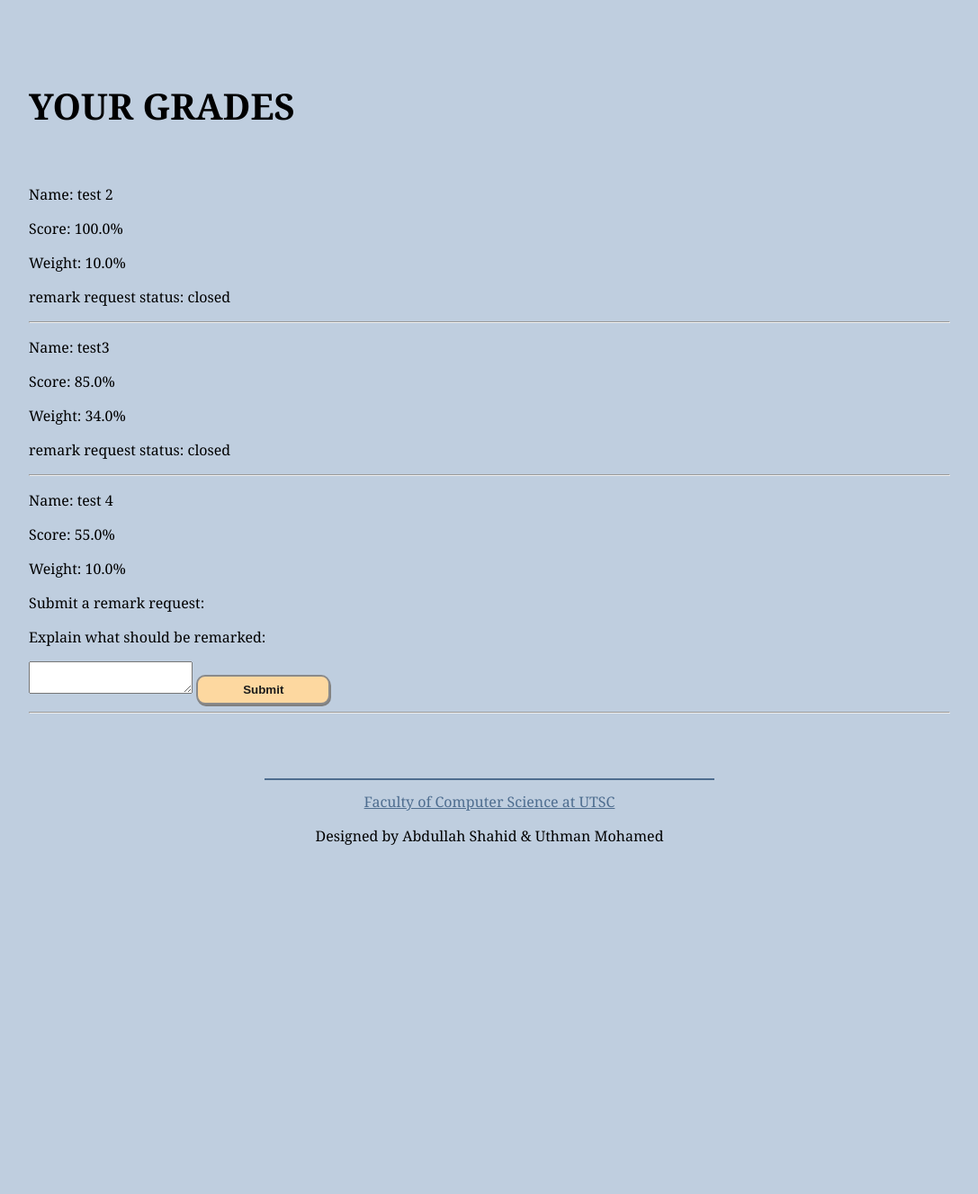
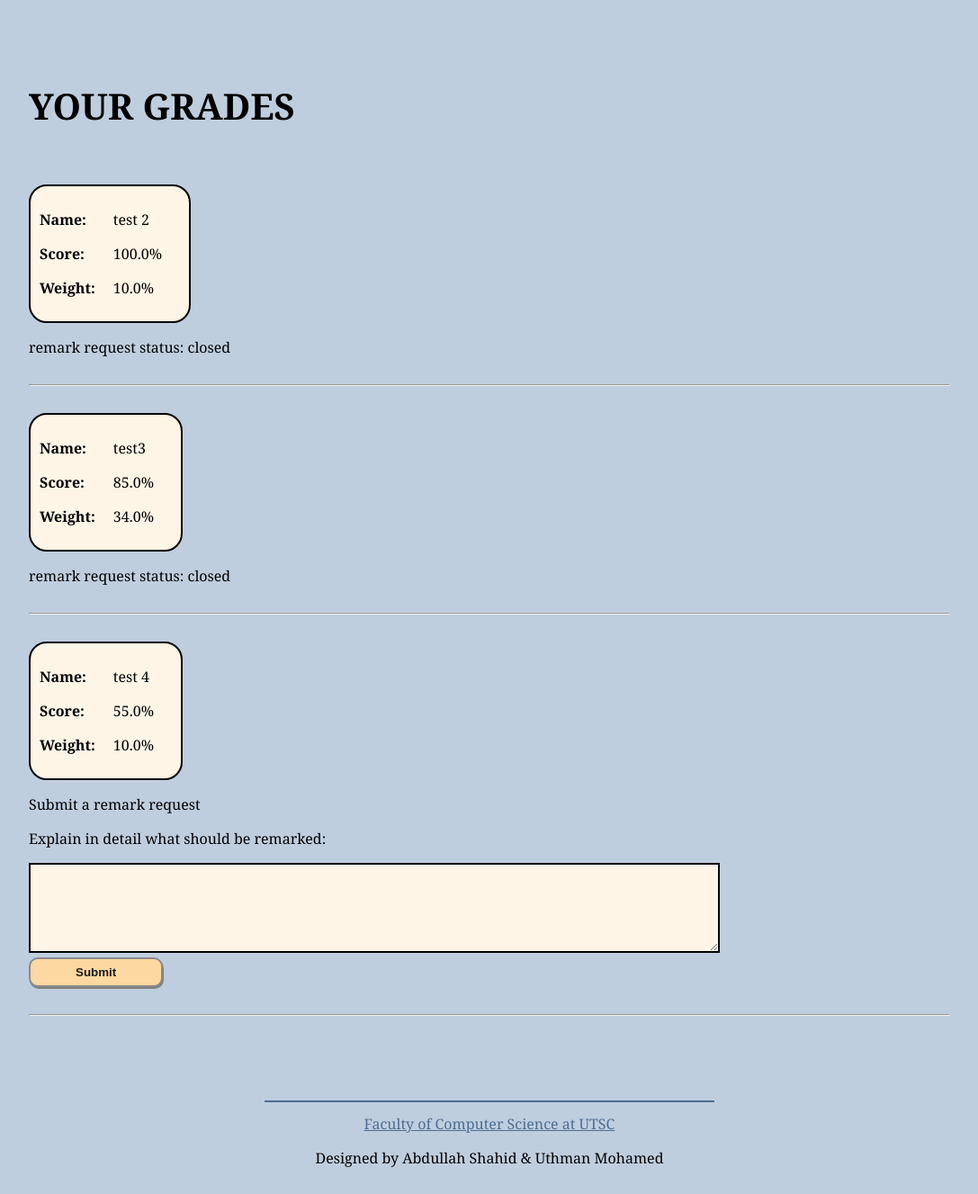
Before and after one commit to 1239uth/cscb20-website, a Flask app: page /view/grades in a window 1280 px wide. Shown: the part 57-1384 px from the top of the page at 90% size, without its empty margins (104-1191 px from the left). Before the commit the page ends 996 px from the top, so only its background shows below. Run offline with Flask 2, Linux system fonts and the light colour scheme; a user stored in the database is signed in; data comes from the database, SQL or seed files in the repository; both versions use the stored data as it was after the commit.

Commit message:
Add card views

```diff
--- a/static/css/add_feedback.css
+++ b/static/css/add_feedback.css
@@ -1,7 +1,3 @@
-
-textarea {
-    border: 2px solid black;
-}
 
 .feedback-form {
     width: 80%;
--- a/static/css/template.css
+++ b/static/css/template.css
@@ -123,13 +123,58 @@ form > label {
 }
 
 p.empty {
-    height: 17px;
+    height: 20px;
+}
+
+p.flash {
+    border: 2px solid black;
+    border-radius: 10px;
+    padding: 7px;
+    margin: 10px 0;
+    width: max-content;
 }
 
 p.error {
-    color: rgb(177, 2, 2);
+    background-color: rgb(245, 212, 212);
+    color: rgb(170, 0, 0);
 }
 
+p.success {
+    background-color: rgb(187, 231, 187);
+    color: rgb(0, 94, 0);
+}
+
+
+textarea {
+    border: 2px solid black;
+    width: 75%;
+    height: 100px;
+    background-color: rgb(255, 245, 230);
+}
+
+
+/* CARD */
+
+section.card {
+    display: flex;
+    padding: 10px;
+    border-radius: 20px;
+    width: fit-content;
+    background-color: rgb(255, 245, 230);
+    border: 2px solid black;
+}
+
+section.card > div {
+    margin-right: 20px;
+}
+
+section.card > div.titles {
+    font-weight: bold;
+}
+
+hr {
+    margin: 30px 0;
+}
 
 /**
     MOBILE DESIGN
--- a/templates/add_feedback.html
+++ b/templates/add_feedback.html
@@ -37,7 +37,7 @@
 
                     <div class="row">
                         <h4>{{question}}</h4>
-                        <textarea class="feedback-form" rows=5 cols=50 name='feedbackQuestion{{id}}' required></textarea>
+                        <textarea class="feedback-form" name='feedbackQuestion{{id}}' required></textarea>
                         <br>
                     </div>
 
--- a/templates/login.html
+++ b/templates/login.html
@@ -28,7 +28,7 @@
         {% if messages %}
 
             {% for cat, message in messages %}
-                <p class='{{cat}}'>{{message}}</p>
+                <p class="flash {{cat}}">{{message}}</p>
             {% endfor %}
         {% else %}
             <p class="empty"></p>
--- a/templates/register.html
+++ b/templates/register.html
@@ -40,7 +40,7 @@
         {% if messages %}
 
             {% for cat, message in messages %}
-                <p class='{{cat}}'>{{message}}</p>
+                <p class='flash {{cat}}'>{{message}}</p>
             {% endfor %}
 
         {% else %}
--- a/templates/view_grades.html
+++ b/templates/view_grades.html
@@ -9,7 +9,7 @@
         {% if messages %}
 
             {% for cat, message in messages %}
-                <div class='{{cat}}'>{{message}}</div>
+                <div class='flash {{cat}}'>{{message}}</div>
             {% endfor %}
 
         {% endif %}
@@ -20,18 +20,27 @@
 
         {% for grade in grades %}
 
-        <div class="row">
-            <p>Name: {{grade.ass_name}} </p>
-            <p>Score: {{grade.score}}%</p>
-            <p>Weight: {{grade.weight}}%</p>
+            <section class="card">
+                <div class="titles">
+                    <p>Name: </p>
+                    <p>Score: </p>
+                    <p>Weight:</p>
+                </div>
+                <div>
+                    <p>{{grade.ass_name}} </p>
+                    <p>{{grade.score}}%</p>
+                    <p>{{grade.weight}}%</p>
+                </div>
+            </section>
 
 
             {% if requests[loop.index0] == 'none' %}
-            <p>Submit a remark request:</p>
+                <p>Submit a remark request</p>
                 <form action="/remark_request/{{grade.id}}" method="post">
 
-                <p>Explain what should be remarked:</p>
+                    <p>Explain in detail what should be remarked:</p>
                     <textarea name="remarkContent" required></textarea>
+                    <br>
                     <button type="submit">Submit</button>
 
                 </form>
@@ -42,7 +51,6 @@
 
             {%endif%}
 
-        </div>
             <hr>
 
         {% endfor %}
--- a/templates/view_student.html
+++ b/templates/view_student.html
@@ -9,7 +9,7 @@
         {% if messages %}
 
             {% for cat, message in messages %}
-                <div class='{{cat}}'>{{message}}</div>
+                <div class='flash {{cat}}'>{{message}}</div>
             {% endfor %}
 
         {% endif %}
```
Also changed, not shown: static/css/view_remark_requests.css (+9 -0 lines), templates/view_remark_requests.html (+19 -14 lines), assignment3.db. Lines whose indentation alone changed are shown as unchanged.
